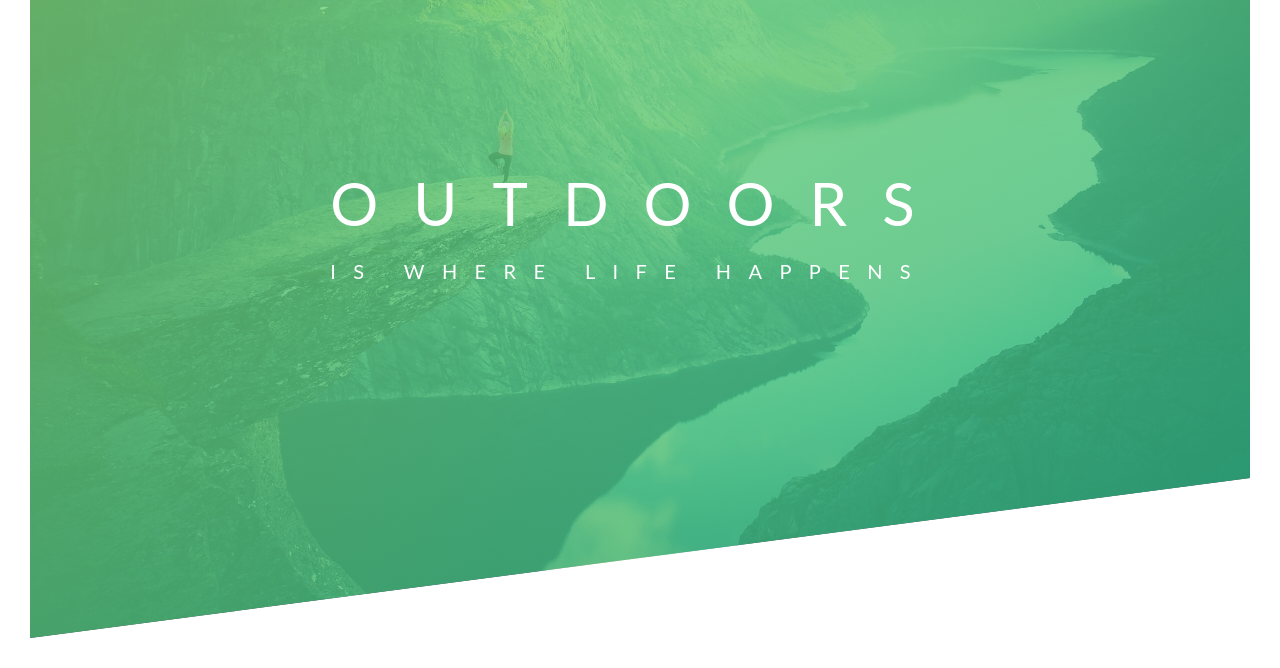
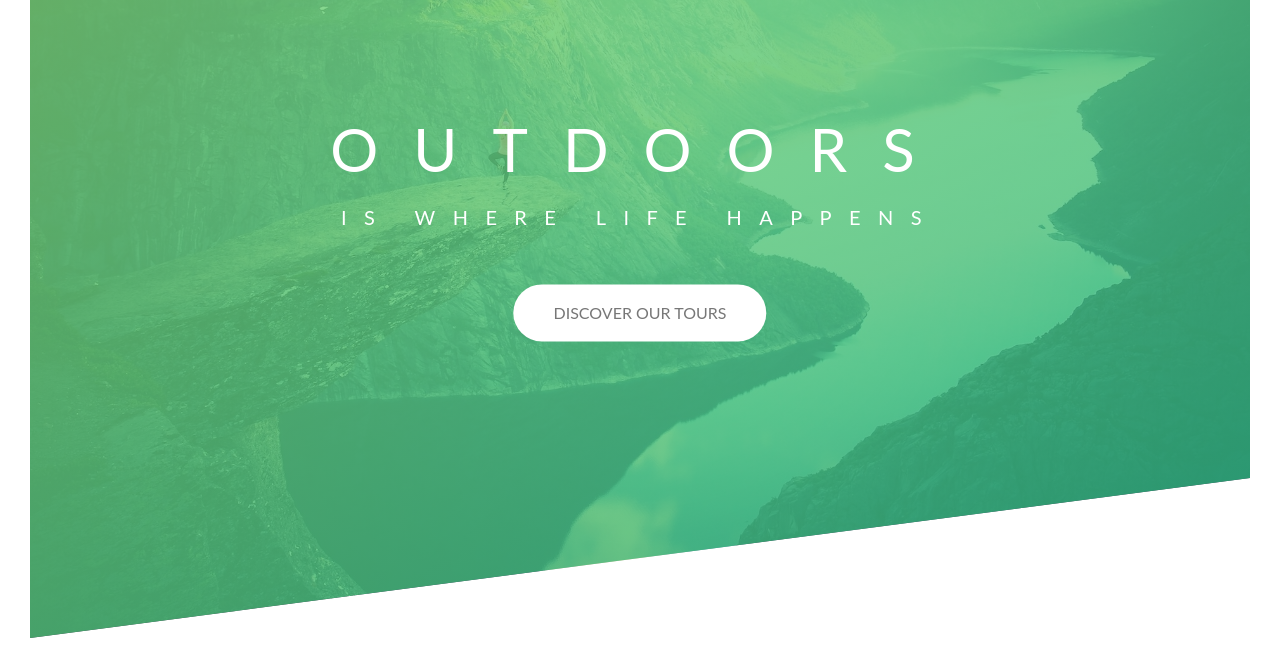
Before and after one commit to oddy-bassey/Natours-Project, a plain HTML site: page index.html in a window 1280 px wide. Shown: the part 152-820 px from the top of the page. Drawn offline with Linux system fonts and the light colour scheme.

Commit message:
Using pseudo elements and classes, using the ::after pseudo element and created animation using transition property

```diff
--- a/css/style.css
+++ b/css/style.css
@@ -77,11 +77,12 @@ body{
 }
 
 .logo:hover {
-    animation: moveInRightRotate 1s ease-out;
+    animation: moveInRightRotate 1s ease;
 }
 
 .text-box {
     position: absolute;
+    text-align: center;
 
     /* NOTE: The top and left properties positions the element at 50% of parent's height and 50% of parent's width.
     *  NOTE: The top, bottom, right and left properties are in relation to the parent element(header)
@@ -98,6 +99,7 @@ body{
 .heading-primary {
     color: #fff;
     text-transform: uppercase;
+    margin-bottom: 50px;
 
     backface-visibility: hidden;
 }
@@ -178,3 +180,45 @@ body{
         transform: rotate(360deg)
     }
 }
+
+/* A PSEUDO CLASS is a lspecia state of a selector E.g link, hover e.t.c
+*  Pseudo classes are used to style elements under special conditions
+*
+*  NOTE: link is a special state of a selector when it is an anchor element(<a></a>)
+*        visited state is the state when the user has clicked the button before and then sees it again
+*/
+.btn:link,
+.btn:visited {
+    text-transform: uppercase;
+    text-decoration: none;
+
+    /*NOTE: you can specify the padding values either by--> top&bottom  left&right or top right bottom left */
+    padding: 15px 40px;
+
+    /*NOTE: The botton currently has the behaviour of an inline element because its simply text but we should
+    *       display it as an inline-block to gain some padding around it. This way the box model works on
+            this element as if it was just a normal block element.
+    */
+    display: inline-block;
+    border-radius: 80px;
+    transition: all .1s;
+}
+
+.btn:hover {
+    transform: translateY(-3px);
+
+    /* The box-shadow property holds the following proertie in the stated order
+    *  shadow to X-axis, shadow to y-aixs, blur, color
+    */
+    box-shadow: 0 10px 20px rgba(0, 0, 0, .2);
+}
+
+.btn:active {
+    transform: translateY(1px);
+    box-shadow: 0 5px 10px rgba(0, 0, 0, .2);
+}
+
+.btn-white {
+    background-color: #fff;
+    color: #777;
+}
--- a/index.html
+++ b/index.html
@@ -23,6 +23,8 @@
                     <span class="heading-primary-main">Outdoors</span>
                     <span class="heading-primary-sub">is where life happens</span>
                 </h1>
+
+                <a href="#" class="btn btn-white">Discover our tours</a>
             </div>
         </header>
     </body>
```
